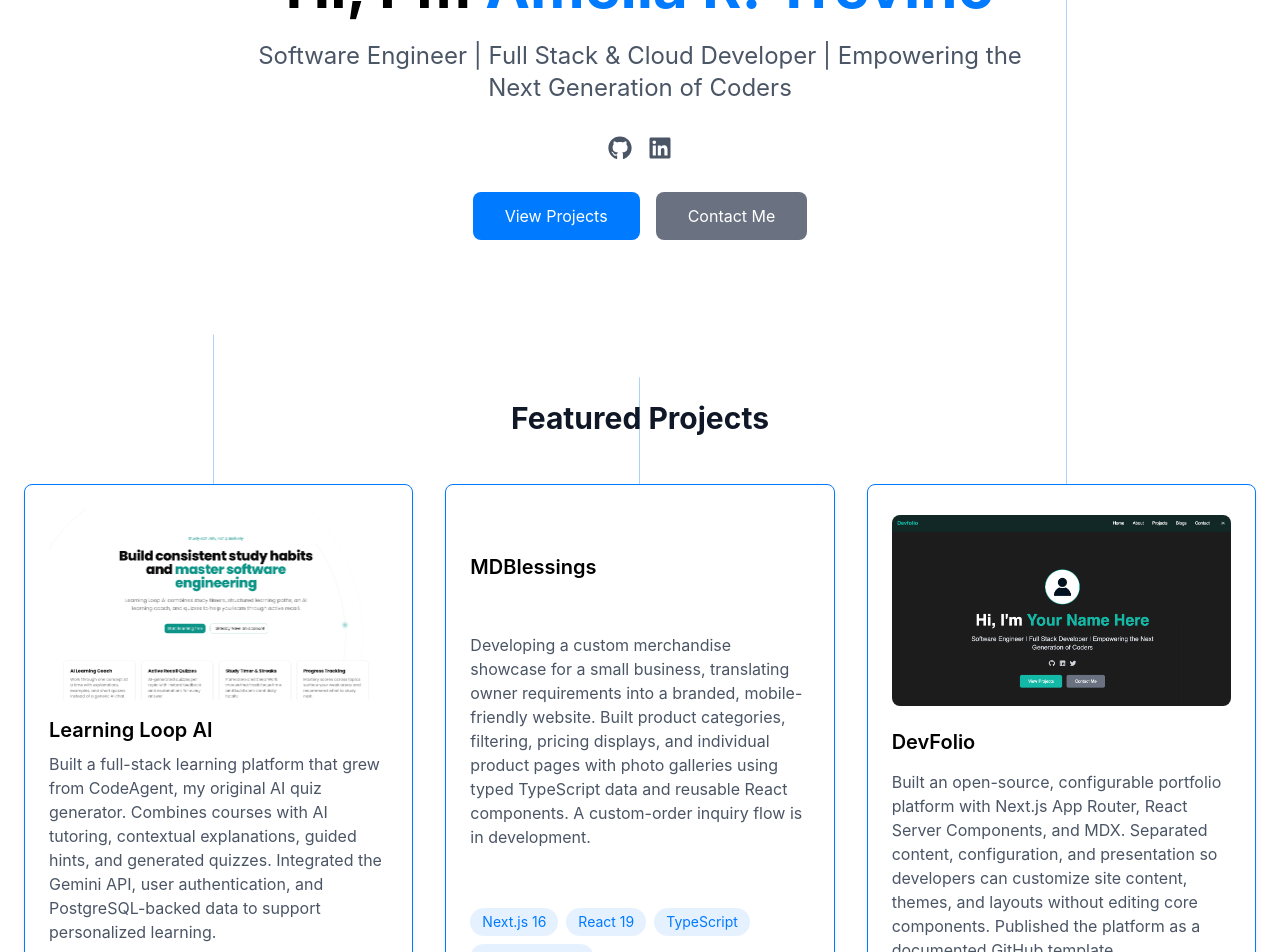
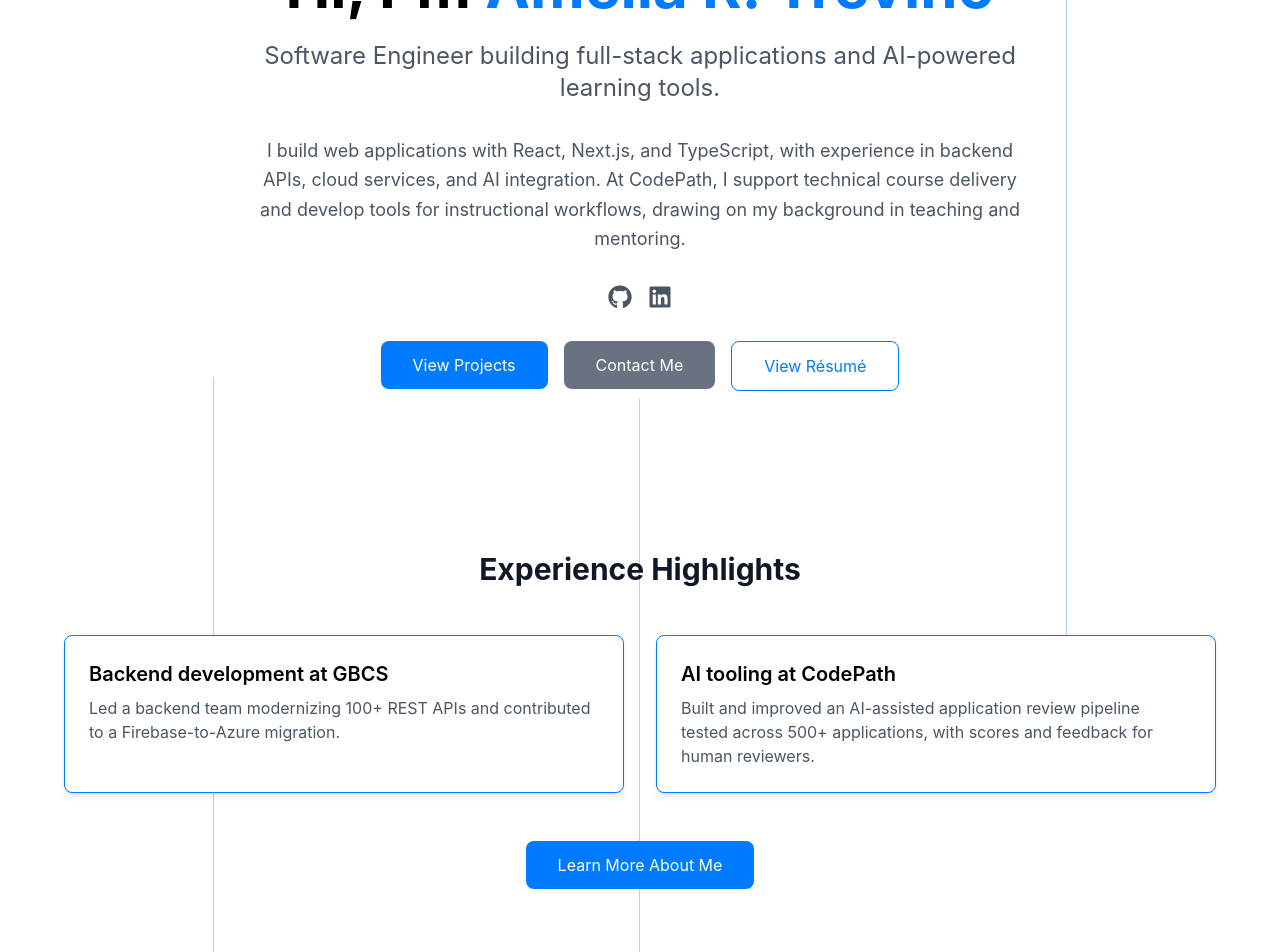
Before and after one commit to Mela13076/art-devfolio, a Next.js app: page / in a window 1280 px wide. Shown: the part 380-1332 px from the top of the page. Built offline with nearby package versions, Linux system fonts and the light colour scheme.

Commit message:
updating home page with experiences

```diff
--- /dev/null
+++ b/src/app/components/ExperienceSection.tsx
@@ -0,0 +1,30 @@
+import Link from 'next/link';
+
+export default function ExperienceSection() {
+  return (
+    <section aria-labelledby="experience-highlights" className="py-20 container mx-auto px-6">
+      <h2 id="experience-highlights" className="text-3xl font-bold text-center mb-12 text-gray-900 dark:text-white">
+        Experience Highlights
+      </h2>
+      <div className="grid grid-cols-1 md:grid-cols-2 gap-8 px-10">
+        <article className="bg-white dark:bg-dark/80 rounded-lg shadow-md p-6 border-primary">
+          <h3 className="text-xl font-semibold mb-2">Backend development at GBCS</h3>
+          <p className="text-gray-600 dark:text-gray-300">
+            Led a backend team modernizing 100+ REST APIs and contributed to a Firebase-to-Azure migration.
+          </p>
+        </article>
+        <article className="bg-white dark:bg-dark/80 rounded-lg shadow-md p-6 border-primary">
+          <h3 className="text-xl font-semibold mb-2">AI tooling at CodePath</h3>
+          <p className="text-gray-600 dark:text-gray-300">
+            Built and improved an AI-assisted application review pipeline tested across 500+ applications, with scores and feedback for human reviewers.
+          </p>
+        </article>
+      </div>
+      <div className="text-center mt-12">
+        <Link href="/about" className="inline-block bg-primary text-white px-8 py-3 rounded-lg hover:bg-primary/90 transition-colors">
+          Learn More About Me
+        </Link>
+      </div>
+    </section>
+  );
+}
--- a/src/app/components/Hero.tsx
+++ b/src/app/components/Hero.tsx
@@ -16,7 +16,7 @@ export default function Hero() {
             {...scaleIn}
             transition={{ delay: 0.2 }}
           >
-            <Image src="/profile.png" alt="Profile" width={100} height={100} className="rounded-full mb-4 w-32 h-32 object-cover ring-2 ring-primary" />
+            <Image src="/profile.png" alt="Amelia R. Trevino" width={100} height={100} className="rounded-full mb-4 w-32 h-32 object-cover ring-2 ring-primary" />
           </motion.div>
           <motion.h1
             className="text-4xl md:text-6xl font-bold mb-6"
@@ -36,8 +36,14 @@ export default function Hero() {
             {...fadeInUp}
             transition={{ delay: 0.4 }}
           >
-            Software Engineer | Full Stack & Cloud Developer | Empowering the Next Generation of Coders
+            Software Engineer building full-stack applications and AI-powered learning tools.
           </motion.p>
+          <p className="text-base md:text-lg leading-relaxed text-gray-600 dark:text-gray-300 mb-8">
+            I build web applications with React, Next.js, and TypeScript, with experience in
+            backend APIs, cloud services, and AI integration. At CodePath, I support technical
+            course delivery and develop tools for instructional workflows, drawing on my
+            background in teaching and mentoring.
+          </p>
           <motion.div
             className="flex justify-center space-x-4 mb-8"
             {...fadeInUp}
@@ -45,6 +51,7 @@ export default function Hero() {
           >
             <motion.a
               href="https://github.com/Mela13076"
+              aria-label="Amelia on GitHub"
               target="_blank"
               rel="noopener noreferrer"
               className="text-2xl text-gray-600 hover:text-primary dark:text-gray-300 dark:hover:text-primary transition-colors"
@@ -55,6 +62,7 @@ export default function Hero() {
             </motion.a>
             <motion.a
               href="https://www.linkedin.com/in/mela13076"
+              aria-label="Amelia on LinkedIn"
               target="_blank"
               rel="noopener noreferrer"
               className="text-2xl text-gray-600 hover:text-primary dark:text-gray-300 dark:hover:text-primary transition-colors"
@@ -101,6 +109,19 @@ export default function Hero() {
                 Contact Me
               </Link>
             </motion.div>
+            <motion.div
+              whileHover={{ scale: 1.05 }}
+              whileTap={{ scale: 0.95 }}
+            >
+              <a
+                href="/resume/amelia-trevino-resume.pdf"
+                target="_blank"
+                rel="noopener noreferrer"
+                className="inline-block w-full md:w-auto border border-primary text-primary px-8 py-3 rounded-lg hover:bg-primary/10 transition-colors"
+              >
+                View Résumé <span className="sr-only">(PDF, opens in a new tab)</span>
+              </a>
+            </motion.div>
           </motion.div>
         </div>
       </div>
--- a/src/app/page.tsx
+++ b/src/app/page.tsx
@@ -1,5 +1,6 @@
 import Blogs from "./components/Blogs";
 import Hero from "./components/Hero";
+import ExperienceSection from "./components/ExperienceSection";
 // import Newsletter from "./components/Newsletter";
 import ProjectSection from "./components/ProjectSection";
 
@@ -8,6 +9,7 @@ export default function Home() {
   return (
     <main>
       <Hero />
+      <ExperienceSection />
       <ProjectSection />
       <Blogs />
       {/* <Newsletter /> */}
--- a/src/contents/projects.ts
+++ b/src/contents/projects.ts
@@ -16,8 +16,8 @@ export const projects: Project[] = [
       'Developing a custom merchandise showcase for a small business, translating owner requirements into a branded, mobile-friendly website. Built product categories, filtering, pricing displays, and individual product pages with photo galleries using typed TypeScript data and reusable React components. A custom-order inquiry flow is in development.',
     technologies: ['Next.js 16', 'React 19', 'TypeScript', 'Tailwind CSS 4'],
     githubLink: 'https://github.com/Mela13076/mdblessings',
-    // demoLink: 'https://devfolio-templete.vercel.app/',
-    // image: '/projects/'
+    demoLink: 'https://mdblessings.vercel.app/',
+    image: '/projects/mdblessings.png'
   },
   {
     title: 'DevFolio',
```
Also changed, not shown: public/projects/mdblessings.png (added), 1 other file (tests, documents, lock files or other folders).
